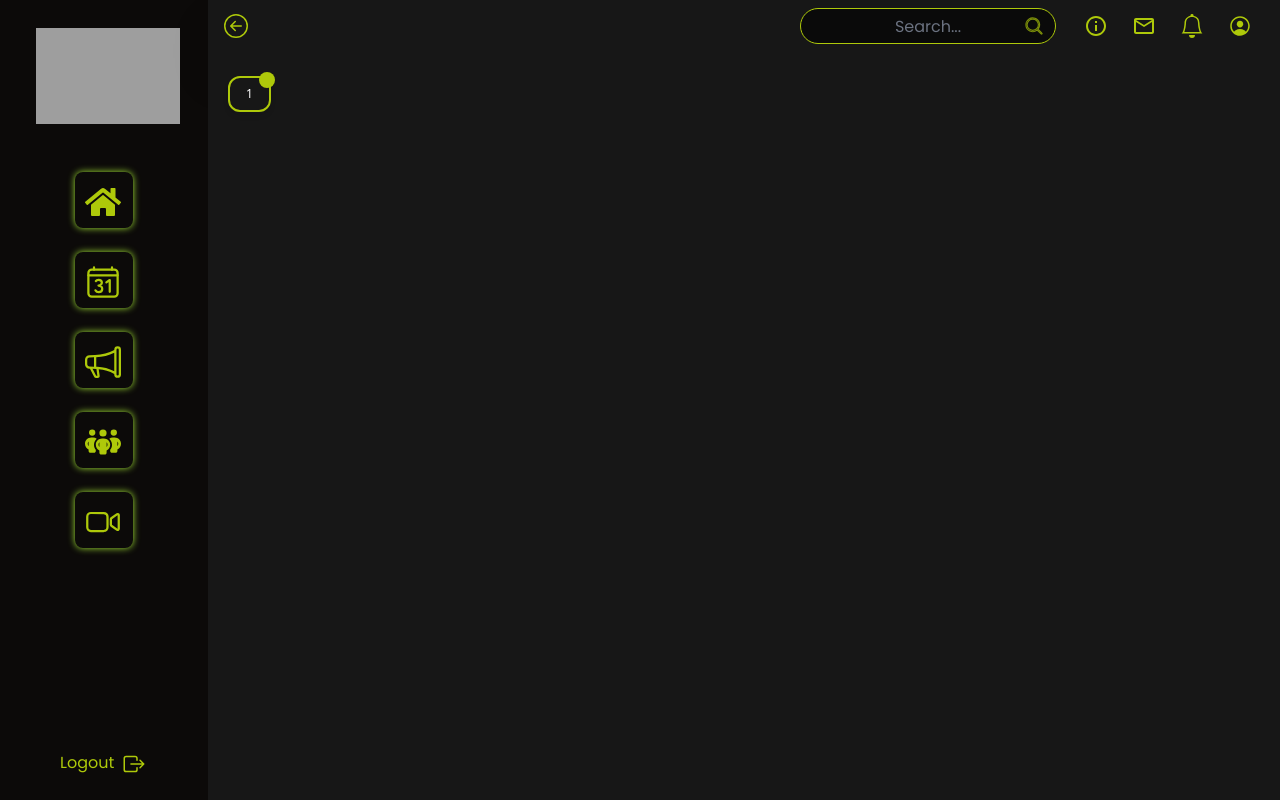
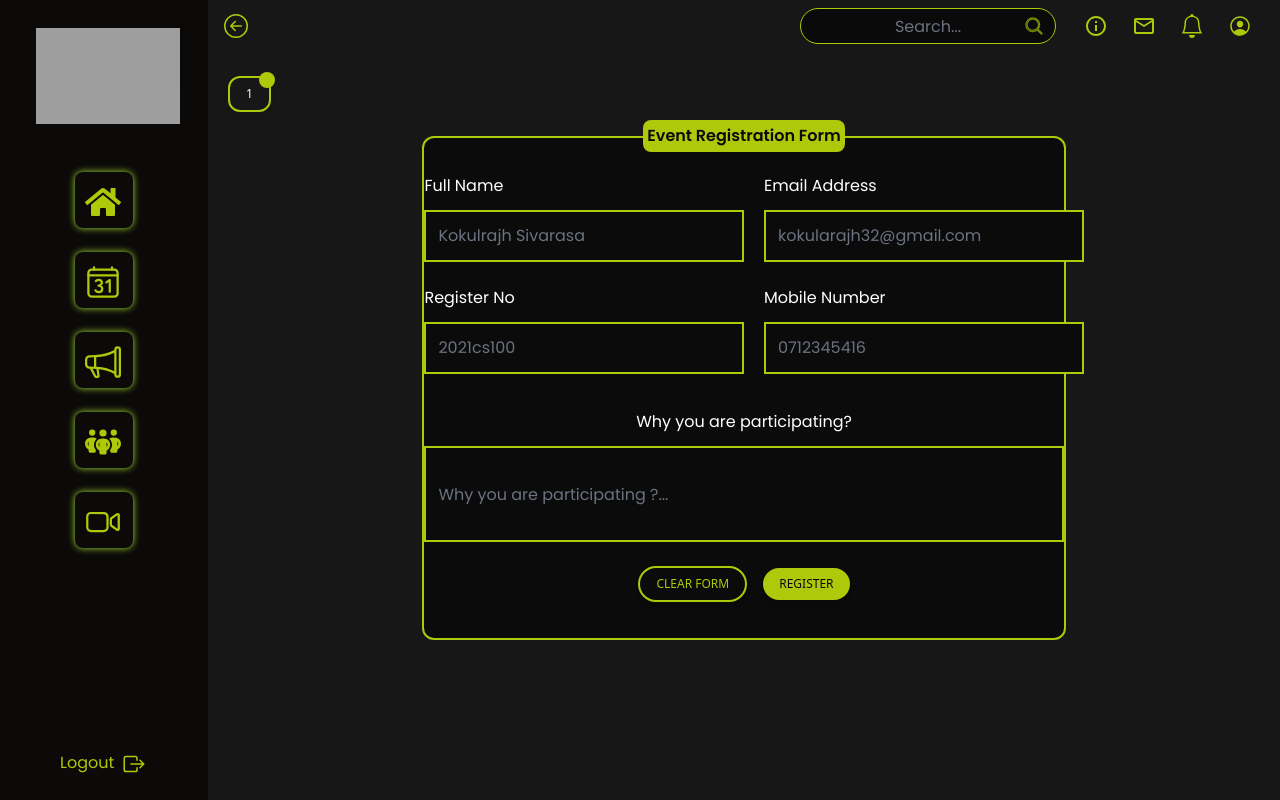
Before and after one commit to Anuraj2601/Eventix, a React (Vite) app: page /eventregister/1 in a window 1280 px wide. Built offline with nearby package versions, Linux system fonts and the light colour scheme; grey boxes are pictures that could not be loaded.

Commit message:
event registration form

```diff
--- /dev/null
+++ b/src/components/EventRegistrationForm.jsx
@@ -0,0 +1,46 @@
+import React from 'react'
+import { Button } from "@material-tailwind/react";
+
+const EventRegistrationForm = () => {
+  return (
+    <div className='flex flex-col items-center justify-center relative'>
+      <div className='bg-[#AEC90A] text-[#0B0B0B] p-1 rounded-lg font-semibold absolute -top-4'>Event Registration Form</div>
+      <div className="bg-[#0B0B0B] flex flex-col items-center justify-center border-2 border-[#AEC90A] rounded-xl w-3/5 py-9">
+
+        <form action="">
+          <div className="grid gap-x-10 gap-y-6 mb-6 md:grid-cols-2">
+            <div className="flex flex-col gap-3 w-80">
+              <label htmlFor="">Full Name</label>
+              <input type="text" placeholder='Kokulrajh Sivarasa' className='block p-3 border-2 border-[#AEC90A] bg-[#0B0B0B]'/>
+            </div>
+            <div className="flex flex-col gap-3 w-80">
+              <label htmlFor="">Email Address</label>
+              <input type="text" placeholder='kokularajh32@gmail.com' className='p-3 border-2 border-[#AEC90A] bg-[#0B0B0B]'/>
+            </div>
+            <div className="flex flex-col gap-3 w-80">
+              <label htmlFor="">Register No</label>
+              <input type="text" placeholder='2021cs100' className='p-3 border-2 border-[#AEC90A] bg-[#0B0B0B]'/>
+            </div>
+            <div className="flex flex-col gap-3 w-80">
+              <label htmlFor="">Mobile Number</label>
+              <input type="text" placeholder='0712345416' className='p-3 border-2 border-[#AEC90A] bg-[#0B0B0B]'/>
+            </div>
+          </div>
+          <div className="flex flex-col items-center mt-9 gap-3">
+          <label htmlFor="">Why you are participating?</label>
+            <input type="text" placeholder='Why you are participating ?...' className='p-3 border-2 border-[#AEC90A] bg-[#0B0B0B] w-full h-24' />
+          </div>
+          <div className="flex items-center justify-center mt-6 gap-4">
+            <Button className='border-2 border-[#AEC90A] px-4 py-2 rounded-3xl font-medium text-[#AEC90A]'>Clear Form</Button>
+            <Button className='bg-[#AEC90A] px-4 py-2 rounded-3xl font-medium text-[#0B0B0B]'>Register</Button>
+          </div>
+
+        </form>
+
+      </div>
+
+    </div>
+  )
+}
+
+export default EventRegistrationForm
--- a/src/pages/student/EventRegistration.jsx
+++ b/src/pages/student/EventRegistration.jsx
@@ -3,6 +3,7 @@ import Sidebar from '../../components/Sidebar'
 import Navbar from '../../components/Navbar'
 import { useParams } from 'react-router-dom'
 import { Badge, Button } from "@material-tailwind/react";
+import EventRegistrationForm from '../../components/EventRegistrationForm';
 
 const EventRegistration = () => {
 
@@ -22,7 +23,7 @@ const EventRegistration = () => {
 
                 </div>
                 <div>
-
+                    <EventRegistrationForm/>
                 </div>
 
             </div>
```
